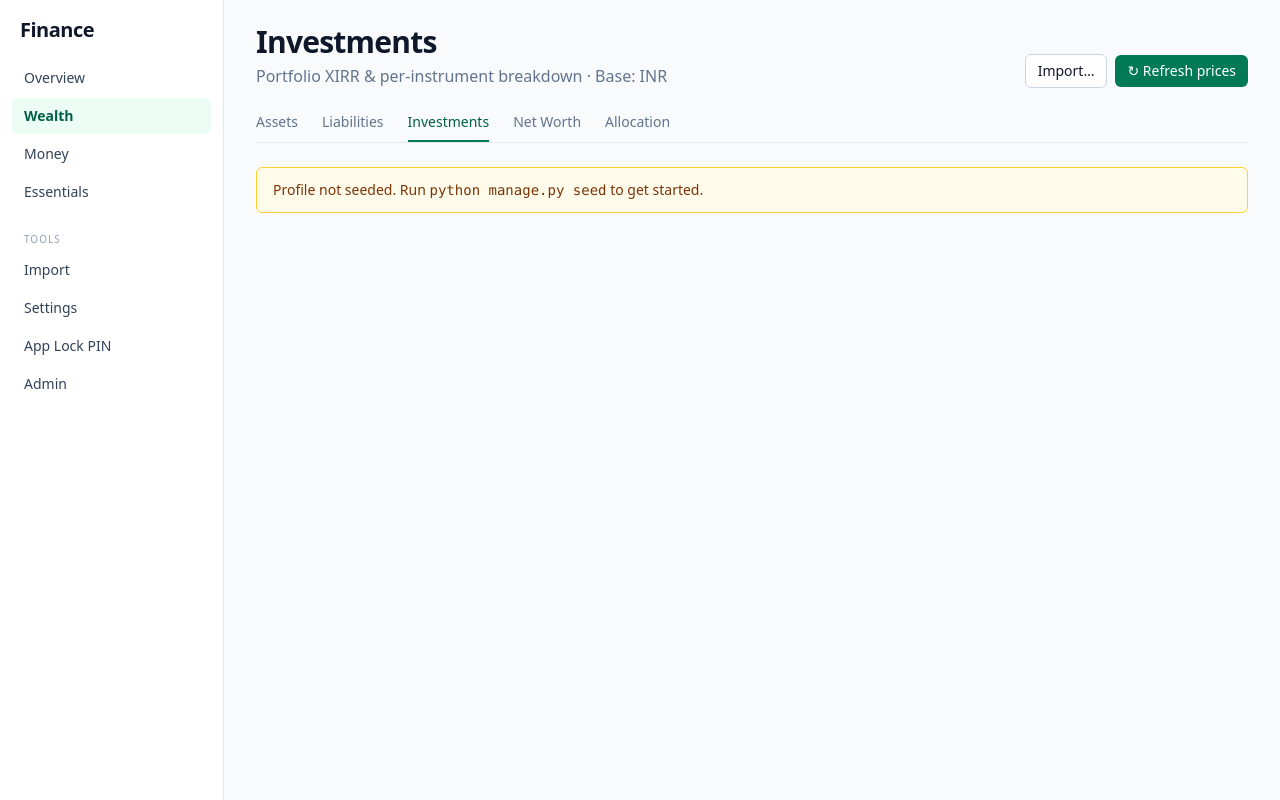
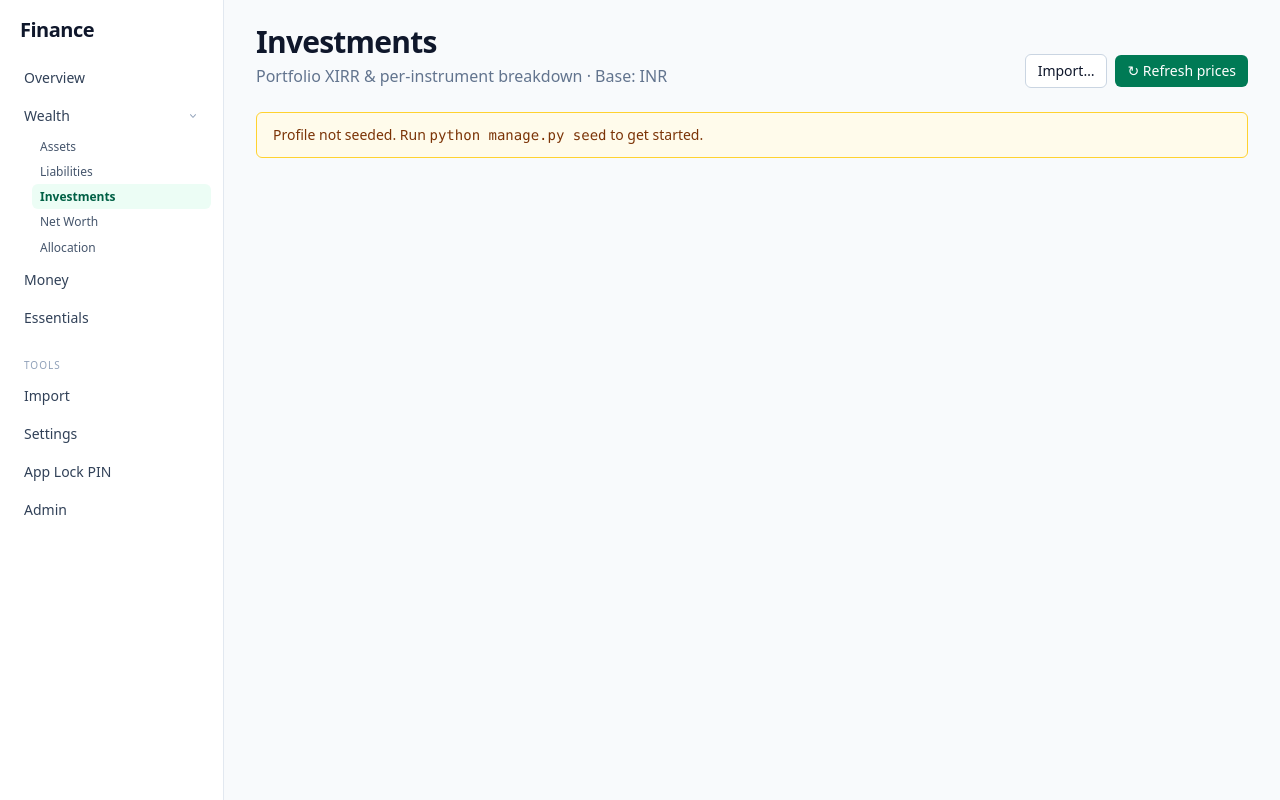
Before and after one commit to Ramyakvr/PersonalFinanceTracker, a Django app: page /wealth/investments/ in a window 1280 px wide. Run offline with Django 5.2, Linux system fonts and the light colour scheme; the visitor is signed in with stand-in values (Sample User, id 1); data comes from the database, SQL or seed files in the repository; style sheets or scripts are compiled from the project's sources; parts of the project's set-up code (start-up, migrations or seed data) failed here and were passed over; some libraries are stand-ins or nearby versions.

Commit message:
Restructure Investments page: sidebar nav, sub-tabs, per-segment dashboard, PAN tracking
Sidebar reorganisation
- Wealth becomes an expandable section with sub-items (Assets, Liabilities,
  Investments, Net Worth, Allocation). Auto-opens on /wealth/* paths.
- Removes the now-redundant wealth tab strip across all five wealth pages.

Investments page
- Three sub-tabs: Dashboard / Holdings / Tax. Selection persists in URL hash.
- Dashboard is independent of Holdings filters and always cumulative across
  all demat accounts; segment toggle (All / Equity / MF) flips the KPI block
  client-side without a reload.
- Tax tab owns the Realised P&L by Financial Year section. Drops the
  "All PANs combined" totals table; per-PAN tables stand alone.
- KPI rendering extracted into a reusable _kpi_block.html partial.

PAN tracking on broker accounts
- BrokerAccount gains pan + pan_holder_name fields with a normaliser.
- FY P&L grouping splits by PAN when multiple PANs exist on the profile.

Co-Authored-By: Claude Opus 4.7 (1M context) <noreply@anthropic.com>

```diff
--- a/app/core/views.py
+++ b/app/core/views.py
@@ -1492,35 +1492,43 @@ def investments_list(request: HttpRequest) -> HttpResponse:
     summary_xirr_pct = float(summary.xirr) * 100 if summary.xirr is not None else None
     unrealised = summary.total_unrealised
 
-    # Per-broker invested sub-totals (only displayed when no broker filter is
-    # active — gives a sanity glance across demats without forcing a filter).
-    broker_strip: list[dict] = []
-    if ba_filter is None and all_broker_accounts:
-        from core.services.investments import portfolio_summary as _ps
-
+    # Dashboard tab is independent of the Holdings filters — it always shows
+    # cumulative totals across all broker accounts and both segments
+    # (Equity + MF), so users see a true portfolio-wide view regardless of
+    # how they've sliced the Holdings table.
+    from core.services.investments import portfolio_summary as _ps
+    from core.services.investments import realised_by_fy as _realised_by_fy
+    from core.services.investments import realised_by_fy_by_pan as _realised_by_fy_by_pan
+
+    def _dashboard_block(kind: str | None) -> dict:
+        s = _ps(profile, kind=kind, price_lookup=price_lookup)
+        strip: list[dict] = []
         for ba in all_broker_accounts:
-            sub = _ps(
-                profile,
-                broker_account=ba,
-                kind=selected_kind or None,
-                price_lookup=price_lookup,
-            )
+            sub = _ps(profile, broker_account=ba, kind=kind, price_lookup=price_lookup)
             if sub.total_invested_open > 0 or sub.total_current_value > 0:
-                broker_strip.append(
+                strip.append(
                     {
                         "broker": ba,
                         "invested": sub.total_invested_open,
                         "current_value": sub.total_current_value,
                     }
                 )
-
-    # Realised P&L grouped by Indian Financial Year (Apr–Mar). Tax-planning
-    # signal that XIRR / lifetime totals don't capture.
-    from core.services.investments import realised_by_fy as _realised_by_fy
-
-    fy_rows = _realised_by_fy(
-        profile, broker_account=ba_filter, kind=selected_kind or None
-    )
+        return {
+            "summary": s,
+            "xirr_pct": float(s.xirr) * 100 if s.xirr is not None else None,
+            "unrealised": s.total_unrealised,
+            "broker_strip": strip,
+        }
+
+    dashboard_all = _dashboard_block(None)
+    dashboard_eq = _dashboard_block("STOCK")
+    dashboard_mf = _dashboard_block("MF")
+
+    dashboard_fy_rows = _realised_by_fy(profile)
+    dashboard_pan_fy_groups: list = []
+    groups, _totals = _realised_by_fy_by_pan(profile)
+    if len(groups) > 1:
+        dashboard_pan_fy_groups = groups
 
     from core.models import UserPreferences as _UP
 
@@ -1545,7 +1553,6 @@ def investments_list(request: HttpRequest) -> HttpResponse:
         "unrealised": unrealised,
         "rows": rows,
         "broker_accounts": all_broker_accounts,
-        "broker_strip": broker_strip,
         "selected_broker_account_id": selected_broker_account_id,
         "selected_kind": selected_kind,
         "kinds": InstrumentKind.choices,
@@ -1554,7 +1561,11 @@ def investments_list(request: HttpRequest) -> HttpResponse:
         "include_old": include_old,
         "sort_qs_extra": sort_qs_extra,
         "stale_count": stale_count,
-        "fy_rows": fy_rows,
+        "dashboard_all": dashboard_all,
+        "dashboard_eq": dashboard_eq,
+        "dashboard_mf": dashboard_mf,
+        "dashboard_fy_rows": dashboard_fy_rows,
+        "dashboard_pan_fy_groups": dashboard_pan_fy_groups,
         "live_price_enabled": bool(prefs and prefs.live_price_enabled),
         "last_price_refresh_at": prefs.last_price_refresh_at if prefs else None,
     }
@@ -1651,9 +1662,7 @@ def instrument_detail(request: HttpRequest, instrument_id: int) -> HttpResponse:
             days = (today - lot.opened_on).days
             current_value = lot.qty_remaining * price if show_lot_pricing else None
             unrealised = (
-                lot.qty_remaining * (price - lot.cost_per_unit)
-                if show_lot_pricing
-                else None
+                lot.qty_remaining * (price - lot.cost_per_unit) if show_lot_pricing else None
             )
             open_lot_rows.append(
                 {
--- a/app/templates/base.html
+++ b/app/templates/base.html
@@ -6,6 +6,7 @@
   <meta name="viewport" content="width=device-width, initial-scale=1">
   <title>{% block title %}Personal Finance{% endblock %}</title>
   <link rel="stylesheet" href="{% static 'css/tailwind.out.css' %}">
+  <style>[x-cloak]{display:none!important}</style>
   <script src="https://unpkg.com/htmx.org@2.0.4" defer></script>
   <script defer src="https://unpkg.com/alpinejs@3.14.3/dist/cdn.min.js"></script>
 </head>
@@ -20,10 +21,37 @@
              class="rounded-md px-3 py-2 {% if current == '/' %}bg-emerald-50 text-emerald-800 font-semibold{% else %}text-slate-700 hover:bg-slate-100{% endif %}">
             Overview
           </a>
-          <a href="{% url 'asset_list' %}"
-             class="rounded-md px-3 py-2 {% if '/wealth/' in current %}bg-emerald-50 text-emerald-800 font-semibold{% else %}text-slate-700 hover:bg-slate-100{% endif %}">
-            Wealth
-          </a>
+          <div x-data="{ open: {% if '/wealth/' in current %}true{% else %}false{% endif %} }">
+            <button type="button" @click="open = !open"
+                    class="w-full flex items-center justify-between rounded-md px-3 py-2 text-slate-700 hover:bg-slate-100">
+              <span>Wealth</span>
+              <svg class="h-3 w-3 text-slate-400 transition-transform" :class="open ? 'rotate-90' : ''" viewBox="0 0 20 20" fill="currentColor" aria-hidden="true">
+                <path fill-rule="evenodd" d="M7.21 14.77a.75.75 0 01.02-1.06L11.168 10 7.23 6.29a.75.75 0 111.04-1.08l4.5 4.25a.75.75 0 010 1.08l-4.5 4.25a.75.75 0 01-1.06-.02z" clip-rule="evenodd"/>
+              </svg>
+            </button>
+            <div x-show="open" x-cloak class="ml-5 flex flex-col">
+              <a href="{% url 'asset_list' %}"
+                 class="rounded-md px-2 py-1 text-[12px] {% if '/wealth/assets' in current %}bg-emerald-50 text-emerald-800 font-semibold{% else %}text-slate-600 hover:bg-slate-100{% endif %}">
+                Assets
+              </a>
+              <a href="{% url 'liability_list' %}"
+                 class="rounded-md px-2 py-1 text-[12px] {% if '/wealth/liabilities' in current %}bg-emerald-50 text-emerald-800 font-semibold{% else %}text-slate-600 hover:bg-slate-100{% endif %}">
+                Liabilities
+              </a>
+              <a href="{% url 'investments_list' %}"
+                 class="rounded-md px-2 py-1 text-[12px] {% if '/wealth/investments' in current %}bg-emerald-50 text-emerald-800 font-semibold{% else %}text-slate-600 hover:bg-slate-100{% endif %}">
+                Investments
+              </a>
+              <a href="{% url 'snapshots' %}"
+                 class="rounded-md px-2 py-1 text-[12px] {% if '/wealth/snapshots' in current %}bg-emerald-50 text-emerald-800 font-semibold{% else %}text-slate-600 hover:bg-slate-100{% endif %}">
+                Net Worth
+              </a>
+              <a href="{% url 'allocation' %}"
+                 class="rounded-md px-2 py-1 text-[12px] {% if '/wealth/allocation' in current %}bg-emerald-50 text-emerald-800 font-semibold{% else %}text-slate-600 hover:bg-slate-100{% endif %}">
+                Allocation
+              </a>
+            </div>
+          </div>
           <a href="{% url 'transaction_list' 'expenses' %}"
              class="rounded-md px-3 py-2 {% if '/money/' in current %}bg-emerald-50 text-emerald-800 font-semibold{% else %}text-slate-700 hover:bg-slate-100{% endif %}">
             Money
--- a/app/templates/wealth/_tabs.html
+++ /dev/null
@@ -1,26 +0,0 @@
-{% comment %}
-Tab strip for the Wealth section. `active` should be one of:
-assets, liabilities, investments, snapshots, allocation.
-{% endcomment %}
-<div class="flex gap-6 border-b border-slate-200 mb-6">
-  <a href="{% url 'asset_list' %}"
-     class="pb-2 text-sm font-medium {% if active == 'assets' %}border-b-2 border-emerald-700 text-emerald-800{% else %}text-slate-500 hover:text-slate-800{% endif %}">
-    Assets
-  </a>
-  <a href="{% url 'liability_list' %}"
-     class="pb-2 text-sm font-medium {% if active == 'liabilities' %}border-b-2 border-emerald-700 text-emerald-800{% else %}text-slate-500 hover:text-slate-800{% endif %}">
-    Liabilities
-  </a>
-  <a href="{% url 'investments_list' %}"
-     class="pb-2 text-sm font-medium {% if active == 'investments' %}border-b-2 border-emerald-700 text-emerald-800{% else %}text-slate-500 hover:text-slate-800{% endif %}">
-    Investments
-  </a>
-  <a href="{% url 'snapshots' %}"
-     class="pb-2 text-sm font-medium {% if active == 'snapshots' %}border-b-2 border-emerald-700 text-emerald-800{% else %}text-slate-500 hover:text-slate-800{% endif %}">
-    Net Worth
-  </a>
-  <a href="{% url 'allocation' %}"
-     class="pb-2 text-sm font-medium {% if active == 'allocation' %}border-b-2 border-emerald-700 text-emerald-800{% else %}text-slate-500 hover:text-slate-800{% endif %}">
-    Allocation
-  </a>
-</div>
--- a/app/templates/wealth/allocation.html
+++ b/app/templates/wealth/allocation.html
@@ -10,7 +10,6 @@
     <p class="text-slate-500 mt-1">Asset allocation &amp; rebalancing · Base: {{ base_currency }}</p>
   </header>
 
-  {% include "wealth/_tabs.html" with active="allocation" %}
   {% include "wealth/_messages.html" %}
 
   {% if not allocation.rows %}
--- a/app/templates/wealth/assets_list.html
+++ b/app/templates/wealth/assets_list.html
@@ -8,7 +8,6 @@
     <p class="text-sm text-slate-500 mt-1">{{ count }} asset{{ count|pluralize }}</p>
   </header>
 
-  {% include "wealth/_tabs.html" with active="assets" %}
   {% include "wealth/_messages.html" %}
 
   <form method="get" class="flex flex-wrap items-center gap-2">
--- a/app/templates/wealth/investments/list.html
+++ b/app/templates/wealth/investments/list.html
@@ -21,7 +21,6 @@
     </div>
   </header>
 
-  {% include "wealth/_tabs.html" with active="investments" %}
   {% include "wealth/_messages.html" %}
 
   {% if not profile %}
@@ -37,101 +36,81 @@
       </p>
     </div>
   {% else %}
+  <div x-data="{
+        tab: ({'#holdings': 'holdings', '#tax': 'tax'}[window.location.hash] || 'dashboard'),
+        seg: 'all'
+      }"
+       x-init="$watch('tab', v => history.replaceState(null, '', '#' + v))">
 
-    <!-- KPI strip — primary (current position) -->
-    <section class="grid grid-cols-2 lg:grid-cols-4 gap-3">
-      <div class="rounded-lg border border-slate-200 bg-white p-3">
-        <div class="text-xs uppercase tracking-wide text-slate-500">Invested (open)</div>
-        <div class="mt-1 text-xl font-semibold">{{ summary.total_invested_open|floatformat:0|intcomma }}</div>
+    <!-- Investments sub-tabs -->
+    <div class="flex gap-6 border-b border-slate-200 mb-6">
+      <button type="button" @click="tab = 'dashboard'"
+              :class="tab === 'dashboard' ? 'border-b-2 border-emerald-700 text-emerald-800' : 'text-slate-500 hover:text-slate-800'"
+              class="pb-2 text-sm font-medium">
+        Dashboard
+      </button>
+      <button type="button" @click="tab = 'holdings'"
+              :class="tab === 'holdings' ? 'border-b-2 border-emerald-700 text-emerald-800' : 'text-slate-500 hover:text-slate-800'"
+              class="pb-2 text-sm font-medium">
+        Holdings
+      </button>
+      <button type="button" @click="tab = 'tax'"
+              :class="tab === 'tax' ? 'border-b-2 border-emerald-700 text-emerald-800' : 'text-slate-500 hover:text-slate-800'"
+              class="pb-2 text-sm font-medium">
+        Tax
+      </button>
     </div>
-      <div class="rounded-lg border border-slate-200 bg-white p-3">
-        <div class="text-xs uppercase tracking-wide text-slate-500">Current Value</div>
-        <div class="mt-1 text-xl font-semibold">{{ summary.total_current_value|floatformat:0|intcomma }}</div>
-      </div>
-      <div class="rounded-lg border border-slate-200 bg-white p-3" title="Mark-to-market gain/loss on currently-held positions: current value − cost basis of open lots.">
-        <div class="text-xs uppercase tracking-wide text-slate-500">Unrealised P&amp;L</div>
-        <div class="mt-1 text-xl font-semibold {% if unrealised >= 0 %}text-emerald-700{% else %}text-rose-700{% endif %}">
-          {{ unrealised|floatformat:0|intcomma }}
+
+    <!-- Dashboard tab -->
+    <div x-show="tab === 'dashboard'" x-cloak class="space-y-6">
+
+      <!-- Segment toggle -->
+      <div class="flex items-center justify-between gap-3">
+        <p class="text-xs text-slate-500">Cumulative across all demat accounts. Use the Holdings tab to slice.</p>
+        <div class="inline-flex rounded-md border border-slate-200 bg-white p-0.5 text-xs">
+          <button type="button" @click="seg = 'all'"
+                  :class="seg === 'all' ? 'bg-emerald-700 text-white' : 'text-slate-600 hover:bg-slate-50'"
+                  class="rounded px-3 py-1 font-medium">All</button>
+          <button type="button" @click="seg = 'eq'"
+                  :class="seg === 'eq' ? 'bg-emerald-700 text-white' : 'text-slate-600 hover:bg-slate-50'"
+                  class="rounded px-3 py-1 font-medium">Equity</button>
+          <button type="button" @click="seg = 'mf'"
+                  :class="seg === 'mf' ? 'bg-emerald-700 text-white' : 'text-slate-600 hover:bg-slate-50'"
+                  class="rounded px-3 py-1 font-medium">MF</button>
         </div>
       </div>
-      <div class="rounded-lg border border-slate-200 bg-white p-3">
-        <div class="text-xs uppercase tracking-wide text-slate-500">Portfolio XIRR</div>
-        {% if summary_xirr_pct is not None %}
-          <div class="mt-1 text-xl font-semibold {% if summary_xirr_pct >= 0 %}text-emerald-700{% else %}text-rose-700{% endif %}">
-            {{ summary_xirr_pct|floatformat:2 }}%
+
+      <div x-show="seg === 'all'" class="space-y-6">
+        {% include "wealth/investments/_kpi_block.html" with block=dashboard_all base_currency=base_currency %}
       </div>
-        {% else %}
-          <div class="mt-1 text-xl font-semibold text-slate-400">—</div>
-        {% endif %}
+      <div x-show="seg === 'eq'" x-cloak class="space-y-6">
+        {% include "wealth/investments/_kpi_block.html" with block=dashboard_eq base_currency=base_currency %}
       </div>
-    </section>
+      <div x-show="seg === 'mf'" x-cloak class="space-y-6">
+        {% include "wealth/investments/_kpi_block.html" with block=dashboard_mf base_currency=base_currency %}
+      </div>
 
-    <!-- KPI strip — secondary (lifetime + counts) -->
-    <section class="grid grid-cols-2 lg:grid-cols-4 gap-3">
-      <div class="rounded-lg border border-slate-200 bg-white p-3" title="Lifetime realised P&L from closed lots (every sell ever made).">
-        <div class="text-xs uppercase tracking-wide text-slate-500">Realised P&amp;L</div>
-        <div class="mt-1 text-xl font-semibold {% if summary.total_realised >= 0 %}text-emerald-700{% else %}text-rose-700{% endif %}">
-          {{ summary.total_realised|floatformat:0|intcomma }}
+    </div><!-- /Dashboard tab -->
+
+    <!-- Tax tab -->
+    <div x-show="tab === 'tax'" x-cloak class="space-y-6">
+      {% if dashboard_fy_rows %}
+        <div class="rounded-lg border border-slate-200 bg-white">
+          <div class="px-4 py-3 border-b border-slate-100">
+            <h2 class="text-sm font-semibold text-slate-700">Realised P&amp;L by Financial Year</h2>
+            <p class="text-xs text-slate-500 mt-0.5">
+              Indian FY (Apr–Mar) · cumulative across all accounts &amp; segments
+              {% if dashboard_pan_fy_groups %} · split by PAN ({{ dashboard_pan_fy_groups|length }}){% endif %}
+            </p>
           </div>
-      </div>
-      <div class="rounded-lg border border-slate-200 bg-white p-3">
-        <div class="text-xs uppercase tracking-wide text-slate-500">Dividends</div>
-        <div class="mt-1 text-xl font-semibold">{{ summary.total_dividends|floatformat:0|intcomma }}</div>
-      </div>
-      <div class="rounded-lg border border-slate-200 bg-white p-3" title="Number of instruments currently held vs. fully exited.">
-        <div class="text-xs uppercase tracking-wide text-slate-500">Holdings</div>
-        <div class="mt-1 text-xl font-semibold">
-          {{ summary.holdings_count }}
-          {% if summary.exited_count %}<span class="text-sm font-normal text-slate-400">+ {{ summary.exited_count }} exited</span>{% endif %}
-        </div>
-      </div>
-      <div class="rounded-lg border border-slate-200 bg-white p-3" title="Sum of unrealised gains across open lots held more than 365 days; eligible for long-term capital gains treatment if sold today.">
-        <div class="text-xs uppercase tracking-wide text-slate-500">LTCG-eligible Unrealised</div>
-        <div class="mt-1 text-xl font-semibold {% if summary.total_ltcg_eligible_unrealised >= 0 %}text-emerald-700{% else %}text-rose-700{% endif %}">
-          {{ summary.total_ltcg_eligible_unrealised|floatformat:0|intcomma }}
-        </div>
-      </div>
-    </section>
-
-    {% if broker_strip %}
-    <section class="rounded-lg border border-slate-200 bg-white px-4 py-3">
-      <div class="text-xs uppercase tracking-wide text-slate-500 mb-2">By demat account</div>
-      <div class="grid grid-cols-2 sm:grid-cols-3 lg:grid-cols-4 gap-3 text-sm">
-        {% for blk in broker_strip %}
-          <div class="border border-slate-100 rounded p-2">
-            <div class="font-medium">{{ blk.broker.get_broker_key_display }} · {{ blk.broker.client_code|default:blk.broker.account_label }}</div>
-            <div class="text-slate-500 text-xs mt-1">
-              Invested {{ blk.invested|floatformat:0|intcomma }}
-              · Current {{ blk.current_value|floatformat:0|intcomma }}
-            </div>
-          </div>
-        {% endfor %}
-      </div>
-    </section>
-    {% endif %}
-
-    {% if summary.conversion_errors %}
-    <div class="rounded-md border border-amber-300 bg-amber-50 px-3 py-2 text-sm text-amber-900">
-      {{ summary.conversion_errors|length }} cash-flow row{{ summary.conversion_errors|length|pluralize }} couldn't be converted to {{ base_currency }}.
-      Check FX rates or the instrument currency.
-    </div>
-    {% endif %}
-    {% if summary.instruments_with_missing_history %}
-    <div class="rounded-md border border-amber-300 bg-amber-50 px-3 py-2 text-sm text-amber-900">
-      <strong>Buy history incomplete</strong> for {{ summary.instruments_with_missing_history }}
-      instrument{{ summary.instruments_with_missing_history|pluralize }}: a sell was larger than
-      the visible purchase history. Upload an earlier tradebook window, or note that
-      realised P&amp;L / XIRR for those rows treats the shortfall as zero-cost.
-    </div>
-    {% endif %}
-
-    {% if fy_rows %}
-    <details class="rounded-lg border border-slate-200 bg-white">
-      <summary class="cursor-pointer select-none px-4 py-3 text-sm font-semibold text-slate-700 hover:bg-slate-50">
-        Realised P&amp;L by Financial Year
-        <span class="text-xs font-normal text-slate-400 ml-2">({{ fy_rows|length }} FY{{ fy_rows|length|pluralize:"s" }})</span>
-      </summary>
-      <div class="px-4 pb-4">
+          <div class="px-4 py-4 space-y-6">
+            {% if dashboard_pan_fy_groups %}
+              {% for grp in dashboard_pan_fy_groups %}
+                <div>
+                  <h3 class="text-xs uppercase tracking-wide text-slate-600 font-semibold mb-1">
+                    {{ grp.display_name }}
+                    {% if grp.pan %}<span class="text-slate-400 font-normal">· PAN {{ grp.pan }}</span>{% endif %}
+                  </h3>
                   <table class="w-full text-sm">
                     <thead class="text-xs uppercase tracking-wide text-slate-500">
                       <tr>
@@ -142,7 +121,7 @@
                       </tr>
                     </thead>
                     <tbody class="divide-y divide-slate-100">
-            {% for r in fy_rows %}
+                      {% for r in grp.rows %}
                         <tr>
                           <td class="py-1 font-medium">{{ r.fy }}</td>
                           <td class="py-1 text-right tabular-nums {% if r.ltcg >= 0 %}text-emerald-700{% else %}text-rose-700{% endif %}">{{ r.ltcg|floatformat:0|intcomma }}</td>
@@ -153,8 +132,40 @@
                     </tbody>
                   </table>
                 </div>
-    </details>
+              {% endfor %}
+            {% else %}
+              <table class="w-full text-sm">
+                <thead class="text-xs uppercase tracking-wide text-slate-500">
+                  <tr>
+                    <th class="text-left py-1">FY (Apr–Mar)</th>
+                    <th class="text-right py-1">LTCG (&gt; 365 days)</th>
+                    <th class="text-right py-1">STCG</th>
+                    <th class="text-right py-1">Total</th>
+                  </tr>
+                </thead>
+                <tbody class="divide-y divide-slate-100">
+                  {% for r in dashboard_fy_rows %}
+                    <tr>
+                      <td class="py-1 font-medium">{{ r.fy }}</td>
+                      <td class="py-1 text-right tabular-nums {% if r.ltcg >= 0 %}text-emerald-700{% else %}text-rose-700{% endif %}">{{ r.ltcg|floatformat:0|intcomma }}</td>
+                      <td class="py-1 text-right tabular-nums {% if r.stcg >= 0 %}text-emerald-700{% else %}text-rose-700{% endif %}">{{ r.stcg|floatformat:0|intcomma }}</td>
+                      <td class="py-1 text-right tabular-nums font-semibold {% if r.total >= 0 %}text-emerald-700{% else %}text-rose-700{% endif %}">{{ r.total|floatformat:0|intcomma }}</td>
+                    </tr>
+                  {% endfor %}
+                </tbody>
+              </table>
             {% endif %}
+          </div>
+        </div>
+      {% else %}
+        <div class="rounded-lg border border-slate-200 bg-white p-10 text-center text-slate-500">
+          <p class="text-sm">No realised P&amp;L yet — no closed lots in any financial year.</p>
+        </div>
+      {% endif %}
+    </div><!-- /Tax tab -->
+
+    <!-- Holdings tab -->
+    <div x-show="tab === 'holdings'" x-cloak class="space-y-6">
 
     <!-- Filter bar -->
     <form method="get" class="flex flex-wrap items-end gap-2 text-sm">
@@ -265,6 +276,9 @@
         </tbody>
       </table>
     </div>
+
+    </div><!-- /Holdings tab -->
+  </div><!-- /Alpine x-data -->
   {% endif %}
 </div>
 {% endblock %}
--- a/app/templates/wealth/liabilities_list.html
+++ b/app/templates/wealth/liabilities_list.html
@@ -8,7 +8,6 @@
     <p class="text-sm text-slate-500 mt-1">{{ count }} liabilit{{ count|pluralize:"y,ies" }}</p>
   </header>
 
-  {% include "wealth/_tabs.html" with active="liabilities" %}
   {% include "wealth/_messages.html" %}
 
   <form method="get" class="flex flex-wrap items-center gap-2">
--- a/app/templates/wealth/snapshots.html
+++ b/app/templates/wealth/snapshots.html
@@ -15,7 +15,6 @@
     </form>
   </header>
 
-  {% include "wealth/_tabs.html" with active="snapshots" %}
   {% include "wealth/_messages.html" %}
 
   <div class="rounded-lg border border-slate-200 bg-white p-4">
```
Also changed, not shown: app/core/models.py (+16 -0 lines), app/core/services/investments.py (+72 -16 lines), app/core/tests/test_investments.py (+79 -3 lines), app/core/tests/test_investments_views.py (+65 -1 lines), app/templates/wealth/investments/_kpi_block.html (added, +90 -0 lines), app/core/migrations/0008_brokeraccount_pan_brokeraccount_pan_holder_name.py (added), 1 other file. Lines whose indentation alone changed are shown as unchanged.
